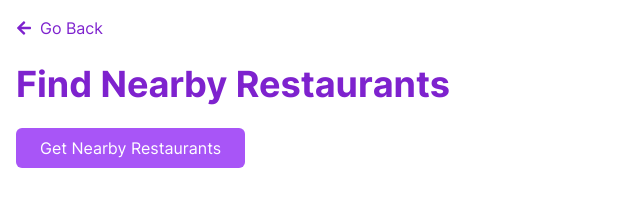
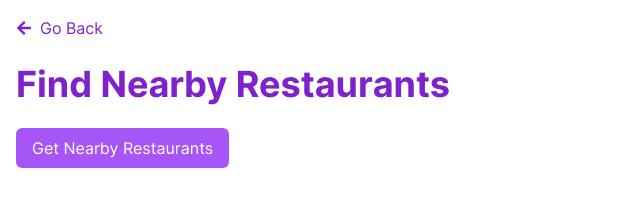
Before and after one commit to hakynbayo/recipes, a Next.js app: page /restaurant in a window 1280 px wide. Shown: the top 218 px of the page, without its empty margins (0-640 px from the left). Built offline with nearby package versions, Linux system fonts and the light colour scheme.

Commit message:
lottie removed new

```diff
--- a/src/app/restaurant/page.tsx
+++ b/src/app/restaurant/page.tsx
@@ -83,7 +83,7 @@
 
       <button
         onClick={fetchRestaurants}
-        className="bg-purple-500 text-white px-6 py-2 rounded-md"
+        className="bg-purple-500 text-white px-4 py-2 rounded-md"
       >
         Get Nearby Restaurants
       </button>
```
